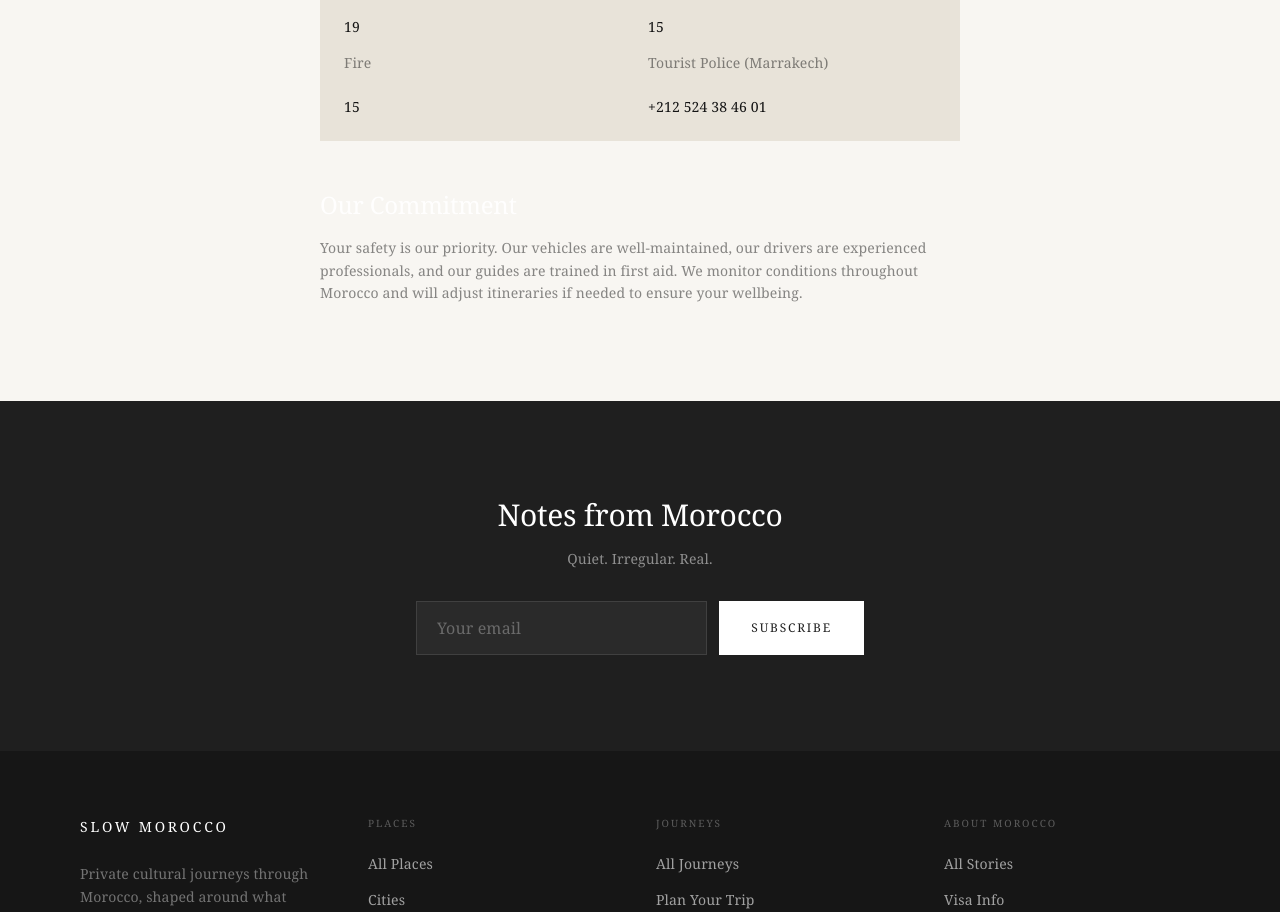
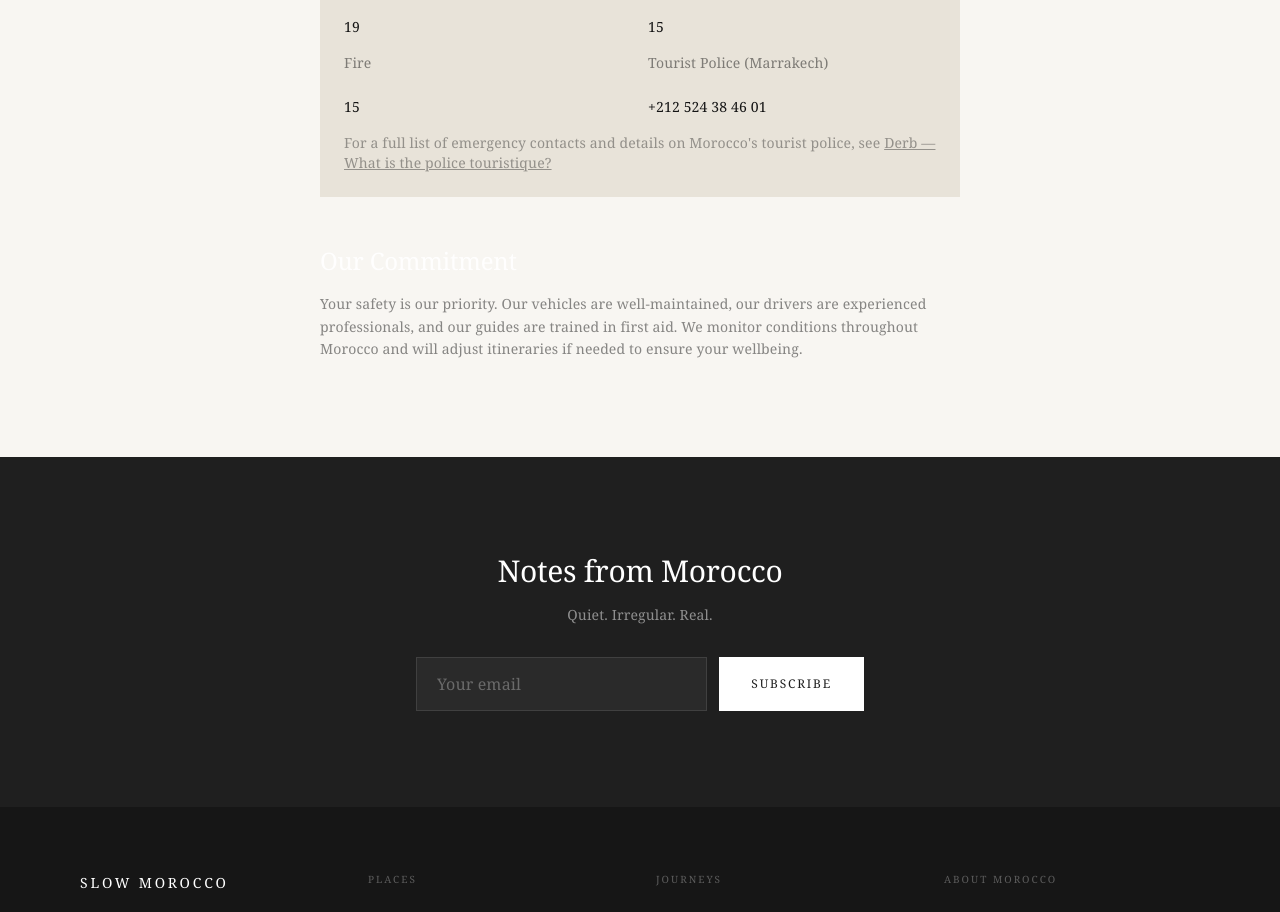
Before and after one commit to indigoandlavender/slow-morocco-17, a Next.js app: page /health-safety in a window 1280 px wide. Shown: the part 1780-2692 px from the top of the page. Built offline with nearby package versions, Linux system fonts and the light colour scheme; no server answers; the database is empty.

Commit message:
Add files via upload

```diff
--- a/app/health-safety/page.tsx
+++ b/app/health-safety/page.tsx
@@ -110,6 +110,9 @@ export default function HealthSafetyPage() {
                   <p className="font-medium">+212 524 38 46 01</p>
                 </div>
               </div>
+              <p className="text-foreground/40 text-sm mt-4">
+                For a full list of emergency contacts and details on Morocco's tourist police, see <a href="https://derb.so/questions/what-is-the-police-touristique" className="underline hover:text-foreground/60 transition-colors">Derb — What is the police touristique?</a>
+              </p>
             </div>
           </section>
 
```
